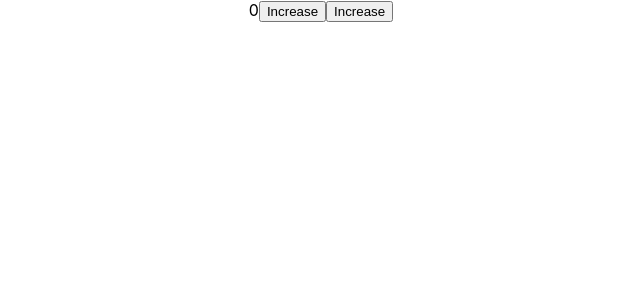
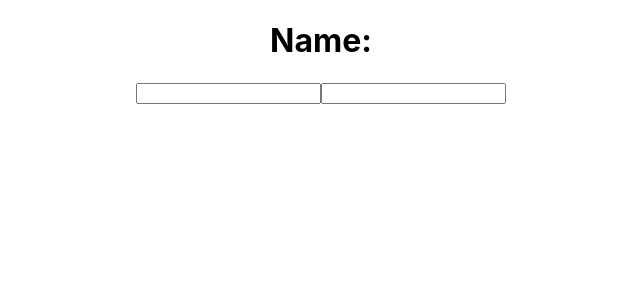
Before and after one commit to thanhtoannguyenviet/react-training, a React (Create React App) app: page / in a window 1280 px wide. Shown: the top 300 px of the page, without its empty margins (319-959 px from the left). Built offline with nearby package versions, Linux system fonts and the light colour scheme.

Commit message:
section-2.2: basic useState with 1 parameter

```diff
--- a/src/App.js
+++ b/src/App.js
@@ -2,19 +2,19 @@ import './App.css';
 import { useState } from 'react';
 // Chỉ tăng  biến count nhưng không render lại giao diện
 function App() {
-  const  [count, setCount] = useState(0);
-  const handleIncrease = () => {
-    setCount(count + 1);
-    console.log(count);
+  const  [name, setName] = useState('');
+  const onChangeName = (e) => {
+    setName(e.target.value);
   }
   return (
     <div className="App">
-      {count}
-      <button onClick={() => {
-        setCount(count + 1);
-        console.log(count);
-      }}>Increase</button>
-      <button onClick={handleIncrease}>Increase</button>
+      <h1>Name: {name}</h1>
+      <input
+        type="text"
+        value={name}
+        onChange={e => setName(e.target.value)}
+      />
+      <input type="text" onKeyDown={onChangeName} />
     </div>
   );
 }
```
